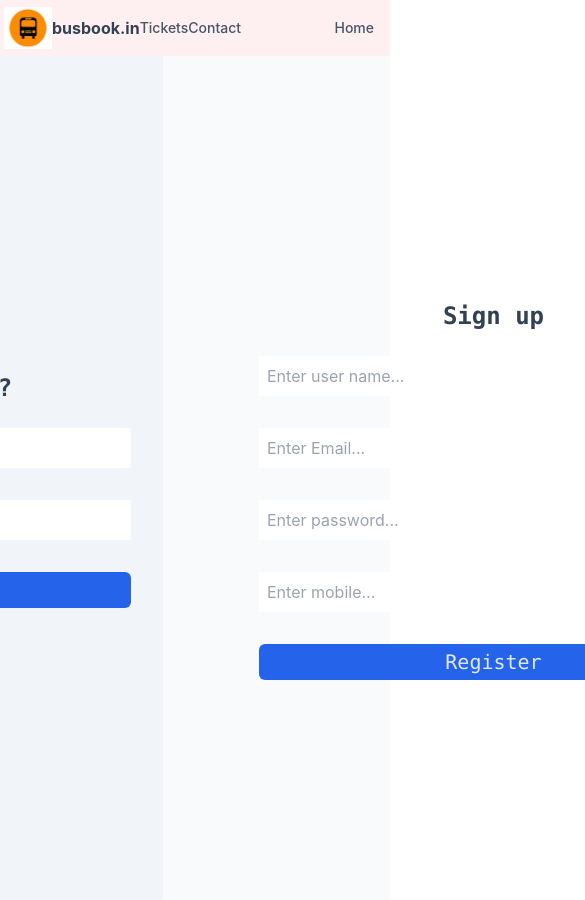
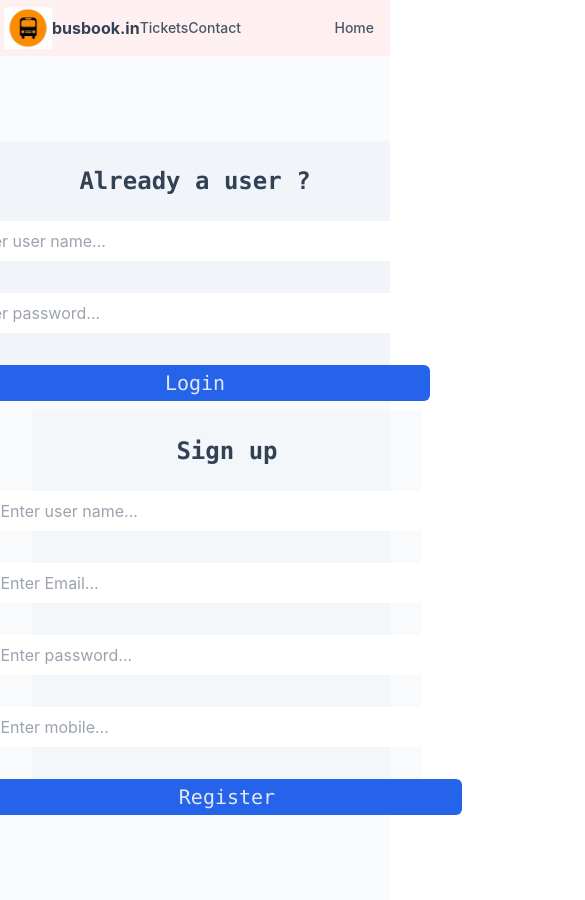
Before and after one commit to PorusDwinner/busBook, a React (Create React App) app in the folder frontend/: page /details-filing in a window 390 px wide. Shown: the top 900 px of the page, 585 px wide, since content can reach past the window. Built offline with nearby package versions, Linux system fonts and the light colour scheme; no server answers.

Commit message:
login signup made responsive

```diff
--- a/frontend/src/component/LoginSignupCompo/Login.js
+++ b/frontend/src/component/LoginSignupCompo/Login.js
@@ -37,8 +37,8 @@ const Login = () => {
   };
 
   return (
-    <div className='bg-slate-100 h-screen flex justify-center items-center'>
-      <div className='p-8'>
+    <div className='bg-slate-100 flex justify-center items-center'>
+      <div className=''>
 
           <div className="text-2xl text-center font-bold m-6 text-slate-700 font-mono">
             <h1>Already a user ?</h1>
--- a/frontend/src/component/LoginSignupCompo/Signup.js
+++ b/frontend/src/component/LoginSignupCompo/Signup.js
@@ -38,8 +38,8 @@ const Signup = () => {
     };
 
     return (
-        <div className='bg-slate-100-50 h-screen flex justify-center items-center'>
-            <div className='p-8'>
+        <div className='bg-slate-100/50 flex justify-center items-center'>
+            <div className=''>
 
                 <div className="text-2xl text-center font-bold m-6 text-slate-700 font-mono">
                     <h1>Sign up</h1>
@@ -58,7 +58,7 @@ const Signup = () => {
                     <input className=" p-2 rounded-sm" placeholder="Enter mobile..."
                         type='text' size={40} name='mobile' value={signupData.mobile} onChange={handelChange} />
 
-                    <button type="submit" className="bg-blue-600 text-slate-200 font-mono text-xl px-6 py-1 rounded-md
+                    <button type="submit" className="bg-blue-600 text-slate-200 font-mono text-xl px-6 py-1 rounded-md mb-4
                     hover:bg-blue-500">
                         Register
                     </button>
--- a/frontend/src/page/AvailableBuses.js
+++ b/frontend/src/page/AvailableBuses.js
@@ -1,4 +1,5 @@
 import Trips from "../component/AvailableBusesComponents/Trips";
+import '../styles/AvailableBuses.css';
 
 const AvailableBuses = () => {
 
@@ -95,8 +96,8 @@ const AvailableBuses = () => {
   // };
 
   return (
-    <div className='flex m-2 '>
-      <div className="flex flex-col mr-1 sm:w-[30%] lg:w-[20%]">
+    <div className='flex m-2'>
+      <div id='mainFilterDiv' className="flex flex-col mr-1 sm:w-[30%] lg:w-[20%]">
             <div className="flex justify-between gap-5 p-2.5 border-2 border-solid border-[rgb(169,169,169)]">
               <h4>Filter</h4>
               <h4>Clear All</h4>
--- a/frontend/src/page/LoginSignup.js
+++ b/frontend/src/page/LoginSignup.js
@@ -1,16 +1,16 @@
-import '../styles/LoginSignup.css';
+import '../styles/LoginSignup.css'
 import Login from '../component/LoginSignupCompo/Login';
 import Signup from '../component/LoginSignupCompo/Signup';
 
 const LoginSignup = () => {
 
   return (
-    <div id='mainLoginSignupDiv' className='flex justify-center items-center space-x-16 h-screen bg-slate-100/50'>
-        <div>
+    <div className='flex justify-center items-center space-x-16 h-screen bg-slate-100/50' id='mainLoginSignupDiv'>
+        <div id='loginCompo'>
             <Login/>
         </div>
 
-        <div>
+        <div id='signupComp'>
             <Signup/>
         </div>
     </div>
--- /dev/null
+++ b/frontend/src/styles/AvailableBuses.css
@@ -0,0 +1,5 @@
+@media only screen and (max-width : 412px){
+    #mainFilterDiv{
+        display: none;
+    }
+}
--- a/frontend/src/styles/LoginSignup.css
+++ b/frontend/src/styles/LoginSignup.css
@@ -1,6 +1,16 @@
-@media screen and(min-width : 390px) {
+@media (max-width : 412px) {
     #mainLoginSignupDiv{
+        width: 100%;
         display: flex;
         flex-direction: column;
     }
+    #loginCompo{
+        top: 50px;
+        /* height: 28vh; */
+        width: 100%;
+    }
+    #signupComp{
+        margin-top: 10px;
+        width: 100%;
+    }
 }
--- a/frontend/src/styles/SeatSelectionComp.css
+++ b/frontend/src/styles/SeatSelectionComp.css
@@ -4,7 +4,6 @@
         margin-right: 70px;
         height: 25px;
         width: 60px;
-        /* padding: 15px; */
         margin-bottom: 3px;
         cursor: pointer;
         box-shadow: 1.1px 1.1px #888888;
@@ -15,7 +14,6 @@
         margin-right: 70px;
         height: 25px;
         width: 60px;
-        /* padding: 15px; */
         margin-bottom: 3px;
         cursor: pointer;
         border-radius: 3px;
```
